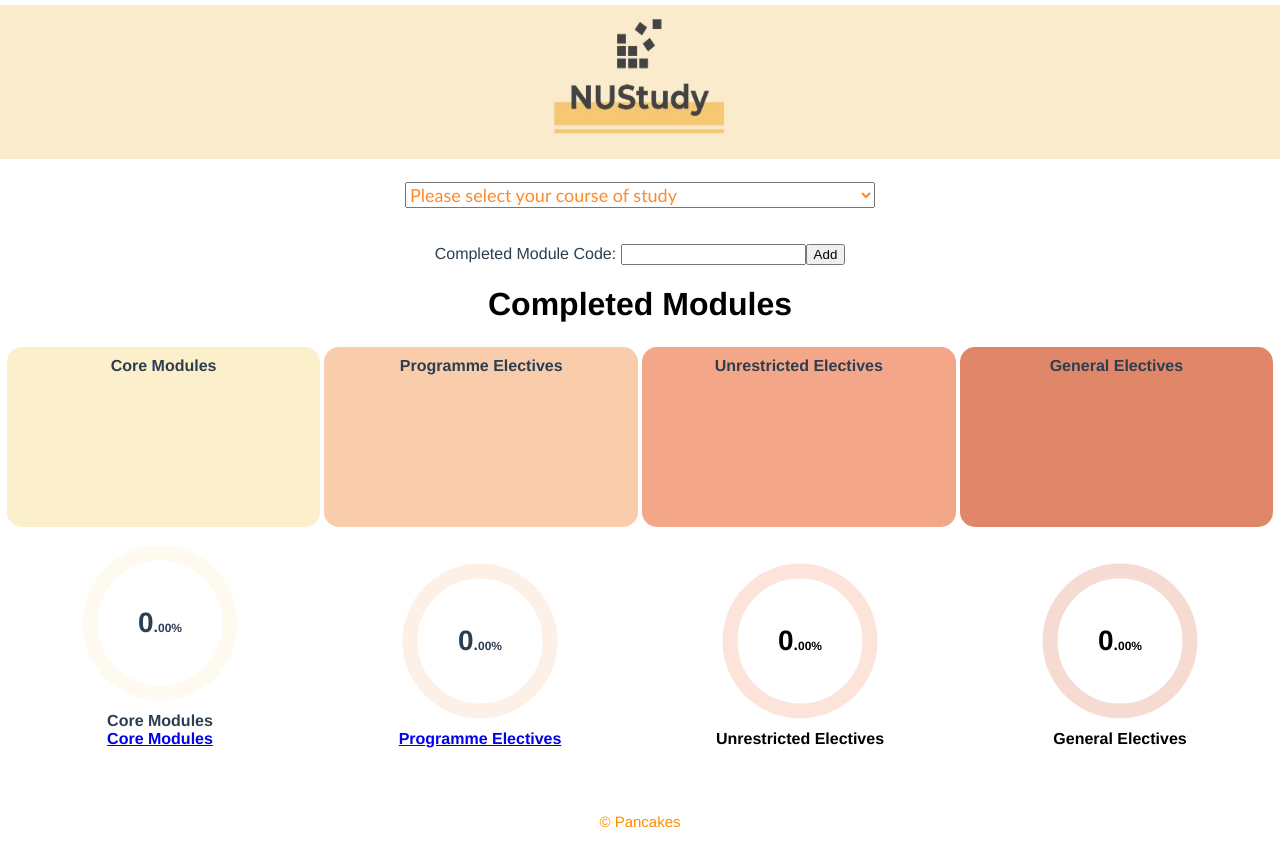
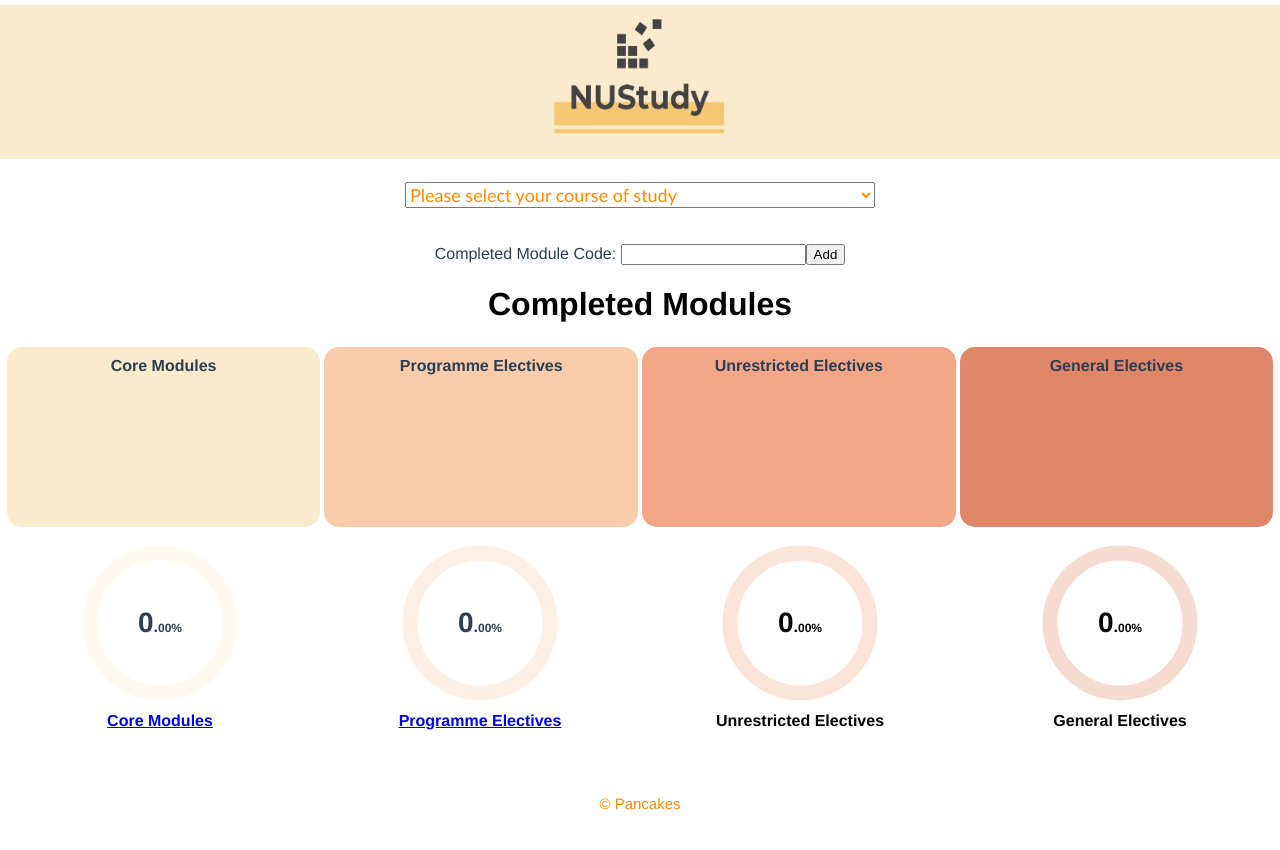
Before and after one commit to hongquan97/project_pancakes, a Vue app: page / in a window 1280 px wide. Built offline with nearby package versions, Linux system fonts and the light colour scheme.

Commit message:
Formatted colour scheme

```diff
--- a/src/components/CM.vue
+++ b/src/components/CM.vue
@@ -51,7 +51,7 @@ export default {
   width: 24.5%;
   height: 180px;
   overflow: auto;
-  background: #fbefcc;
+  background: #FAEBCC;
 }
 @media only screen and (max-width: 768px) {
   #divL, #divR {
--- a/src/components/CMPage.vue
+++ b/src/components/CMPage.vue
@@ -159,7 +159,7 @@ table {
 }
 
 th {
-  background: #F7DCAC;
+  background: #FAEBCC;
 }
 
 th, td {
--- a/src/components/CMProgress.vue
+++ b/src/components/CMProgress.vue
@@ -2,7 +2,6 @@
   <div id="app1">
     <Progress strokeColor="#fbefcc" :transitionDuration="1000" :radius="70" :strokeWidth="15" :value="this.cm_len">
       <template v-slot:footer>
-        <b>Core Modules</b>
         <nav>
           <router-link :to="{name:'CMPage'}"><b>Core Modules</b></router-link>
         </nav>
--- a/src/components/CourseSelection.vue
+++ b/src/components/CourseSelection.vue
@@ -39,7 +39,7 @@ export default {
 <!-- Add "scoped" attribute to limit CSS to this component only -->
 <style scoped>
 select {
-  color: rgba(255, 115, 0, 0.849);
+  color: darkorange;
   font: 10px/30px Optima, sans-serif;
   font-size: 18px;
 }
--- a/src/components/NUStudyHeader.vue
+++ b/src/components/NUStudyHeader.vue
@@ -1,5 +1,5 @@
 <template>
-  <div class="logoImage">
+  <div>
     <img v-bind:src="image" height="150px" width="280px"/>
   </div>
 </template>
@@ -16,14 +16,6 @@ export default {
 
 <!-- Add "scoped" attribute to limit CSS to this component only -->
 <style scoped>
-/*h1 {
-  text-align: center;
-  font-family: Helvetica, sans-serif;
-  color:orange;
-  font-size: 4rem;
-  font-weight: normal;
-  margin: 0px;
-}*/
 div {
   background-color: #FAEBCC;
 }
--- a/src/components/PEPage.vue
+++ b/src/components/PEPage.vue
@@ -275,7 +275,7 @@ table {
   }
 
 th {
-  background: #F7DCAC;
+  background: #FAEBCC;
 }
 
 th, td {
```
